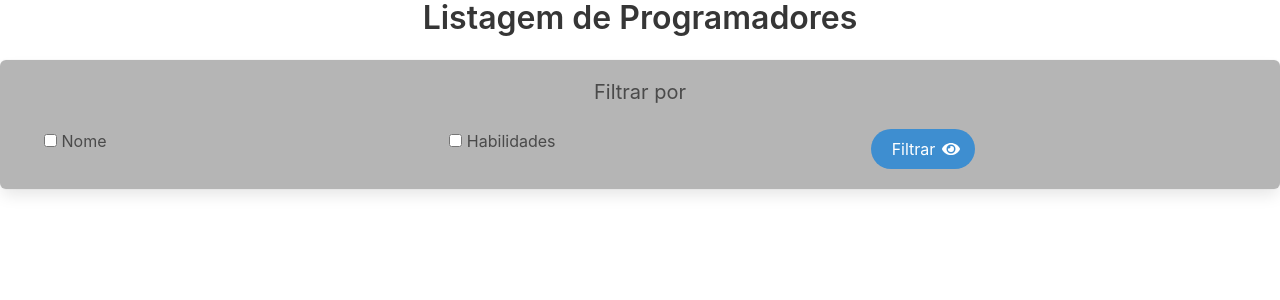
After one commit to jcrodrigues87/teste-pratico-02, a Django app: template src/templates/listProfile.html in a window 1280 px wide. The commit adds this page. Shown: the top 300 px of the page. Run offline with Django 3.2, Linux system fonts and the light colour scheme; the template is opened without the code that fills it, so the values that code supplies are empty; parts of the project's set-up code (start-up, migrations or seed data) failed here and were passed over; some libraries are stand-ins or nearby versions.

Commit message:
createProfile screen V1.1, listProfiles screen V1

```diff
--- a/src/templates/app.js
+++ b/src/templates/app.js
@@ -1,3 +1,6 @@
 const app = new Vue({
-    el: '#app'
+    el: '#app',
+    data: {
+        message: 'Olá Vue!'
+    }
 })
--- /dev/null
+++ b/src/templates/listProfile.html
@@ -0,0 +1,64 @@
+<!DOCTYPE html>
+<html lang="en">
+<head>
+    <meta charset="UTF-8">
+    <meta name="viewport" content="width=device-width, initial-scale=1.0">
+    <title>Cadastro</title>
+    <link rel="stylesheet" href="https://cdn.jsdelivr.net/npm/bulma@0.9.0/css/bulma.min.css">
+</head>
+<body>
+    <h3 class="title" align="center">
+        Listagem de Programadores
+    </h3>
+
+    <main id="app">
+
+
+
+        <div class="box has-background-grey-light ">
+
+            <h3 class="subtitle" align="center">
+                Filtrar por
+            </h3>
+
+            <div class="columns is-variable is-1-mobile is-0-tablet is-3-desktop mx-3 pb-0">
+
+                <div class="column">
+                    <label class="checkbox">
+                    <input type="checkbox">
+                        Nome
+                    </label>
+                </div>
+
+                <div class="column">
+                    <label class="checkbox">
+                    <input type="checkbox">
+                        Habilidades
+                    </label>
+                </div>
+
+                <div class="column">
+                    <p class="buttons mx-4" align="center">
+                        <button class="button is-info is-rounded">
+                            <span>Filtrar</span>
+                            <span class="icon is-small">
+                              <i class="fas fa-eye"></i>
+                            </span>
+                        </button>
+                    </p>
+                </div>
+
+            </div>
+        </div>
+
+
+
+    </div>
+
+    </main>
+
+    <script defer src="https://use.fontawesome.com/releases/v5.14.0/js/all.js"></script>
+    <script src="https://cdn.jsdelivr.net/npm/vue/dist/vue.js"></script>
+    <script src="app2.js" charset="utf-8"></script>
+</body>
+</html>
```
Also changed, not shown: src/templates/createProfile.html (+9 -6 lines), src/templates/app2.js (added).
